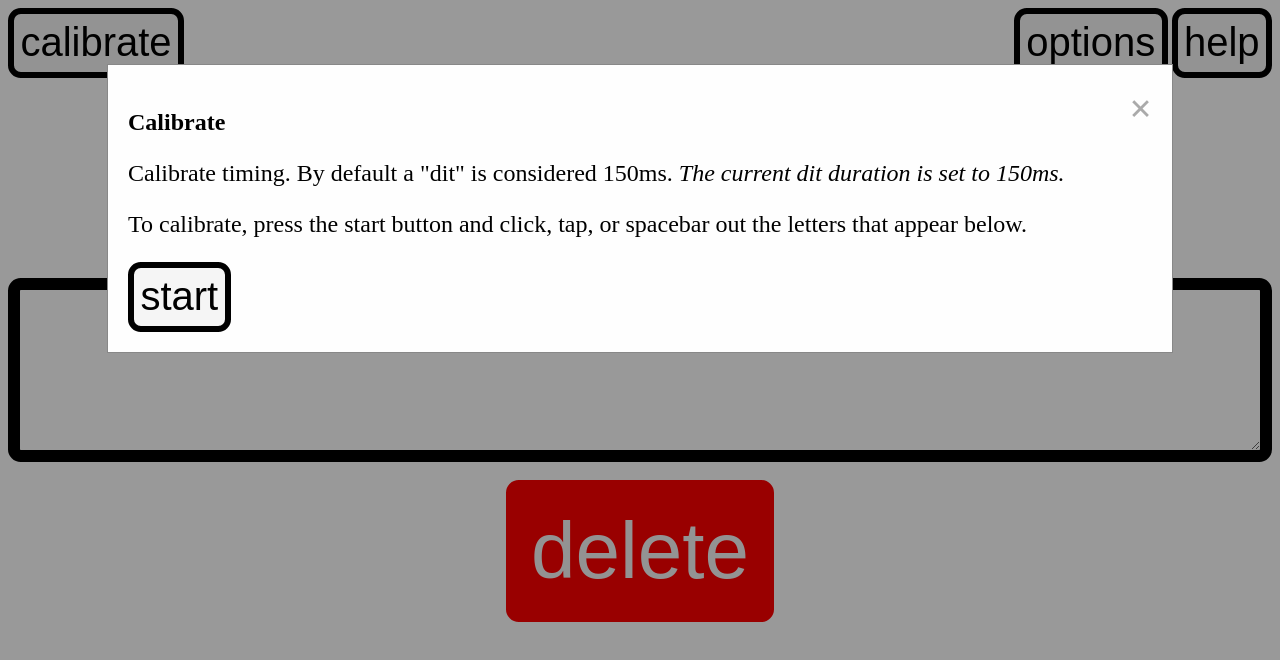
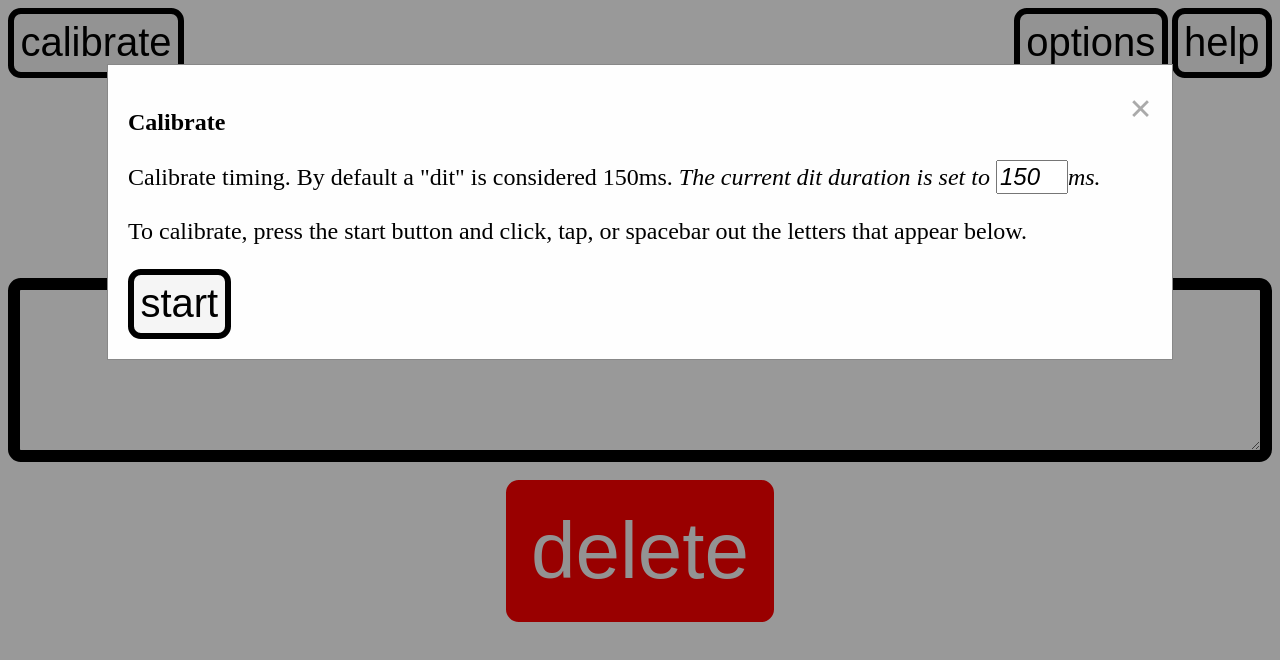
Before and after one commit to AlanZhihaoLu/justforfun, a plain HTML site: page morse/index.html in a window 1280 px wide. Both pictures are taken after a click on the button "calibrate". Drawn offline with Linux system fonts and the light colour scheme.

Commit message:
can now manually specify dit duration

```diff
--- a/morse/calibrate_button.js
+++ b/morse/calibrate_button.js
@@ -3,6 +3,7 @@ var cal_content = document.body.querySelector('.cal-content');
 var close_cal = document.querySelector('#close-cal');
 var start_cal = document.querySelector('div.cal-content button.start-cal');
 var cal_letter_container = document.querySelector('div.cal-content div.cal-letter-container');
+var dit_ind = document.querySelector('div.cal-content input.dit-ind')
 
 var n_cal_letters;
 var visFeedback_list;
@@ -200,7 +201,7 @@ function handle_mouseup_calibrate(e) {
                 remove_cal_listeners();
             }
             dit = Math.round(average(dit_mean_list));
-            dit_ind.innerHTML = dit;
+            dit_ind.value = dit;
         }
     }
 }
@@ -247,7 +248,7 @@ function handle_keyup_calibrate(e) {
                 remove_cal_listeners();
             }
             dit = Math.round(average(dit_mean_list));
-            dit_ind.innerHTML = dit;
+            dit_ind.value = dit;
         }
     }
 }
@@ -264,3 +265,16 @@ function interpret_cal_doots(dootString, dootDurs) {
 
 // Helper function: takes the numerical average of an array
 var average = arr => arr.reduce((a,b) => a + b, 0) / arr.length;
+
+// Handle manual change set in dit duration
+function handle_manual_cal() {
+    if (dit_ind.value > 999) {
+        alert('Manually specified dit duration is too high. Defaulting to max dit duration (999ms).')
+        dit_ind.value = 999;
+    }
+    if (dit_ind.value < 10) {
+        alert('Manually specified dit duration is too low. Defaulting to min dit duration (10ms).')
+        dit_ind.value = 10;
+    }
+    dit = dit_ind.value;
+}
--- a/morse/index.html
+++ b/morse/index.html
@@ -98,6 +98,10 @@
             .cal-letter-container {
                 display:none;
             }
+            input.dit-ind {
+                font-size: 3vh;
+                width: 3em;
+            }
         </style>
     </head>
     <body>
@@ -127,7 +131,7 @@
             <div class="cal-content modal-content">
                 <span id="close-cal" class="close">&times;</span>
                 <p><b>Calibrate</b></p>
-                <p>Calibrate timing. By default a "dit" is considered 150ms. <i>The current dit duration is set to <span id="dit-ind"></span>ms.</i></p>
+                <p>Calibrate timing. By default a "dit" is considered 150ms. <i>The current dit duration is set to <input type='number' value='150' class="dit-ind" style="font-style: italic;" max="999" min="10" onchange="handle_manual_cal()">ms.</i></p>
                 <p>To calibrate, press the start button and click, tap, or spacebar out the letters that appear below.</p>
                 <button class='start-cal' style="font-size:5vh;">start</button>
                 <div class="cal-letter-container">
@@ -197,10 +201,8 @@
         audioObj.volume = 0.2;
         var interpreted = document.querySelector('#interpreted');
         var ditdahs = document.querySelector('#ditdahs');
-        var dit_ind = document.querySelector('.modal .cal-content #dit-ind')
 
         var dit = 150;
-        dit_ind.innerHTML = dit;
         ditdahs.innerHTML = '';
         var onMobile = window.mobileAndTabletCheck();
         var audioReady = !onMobile;
```
